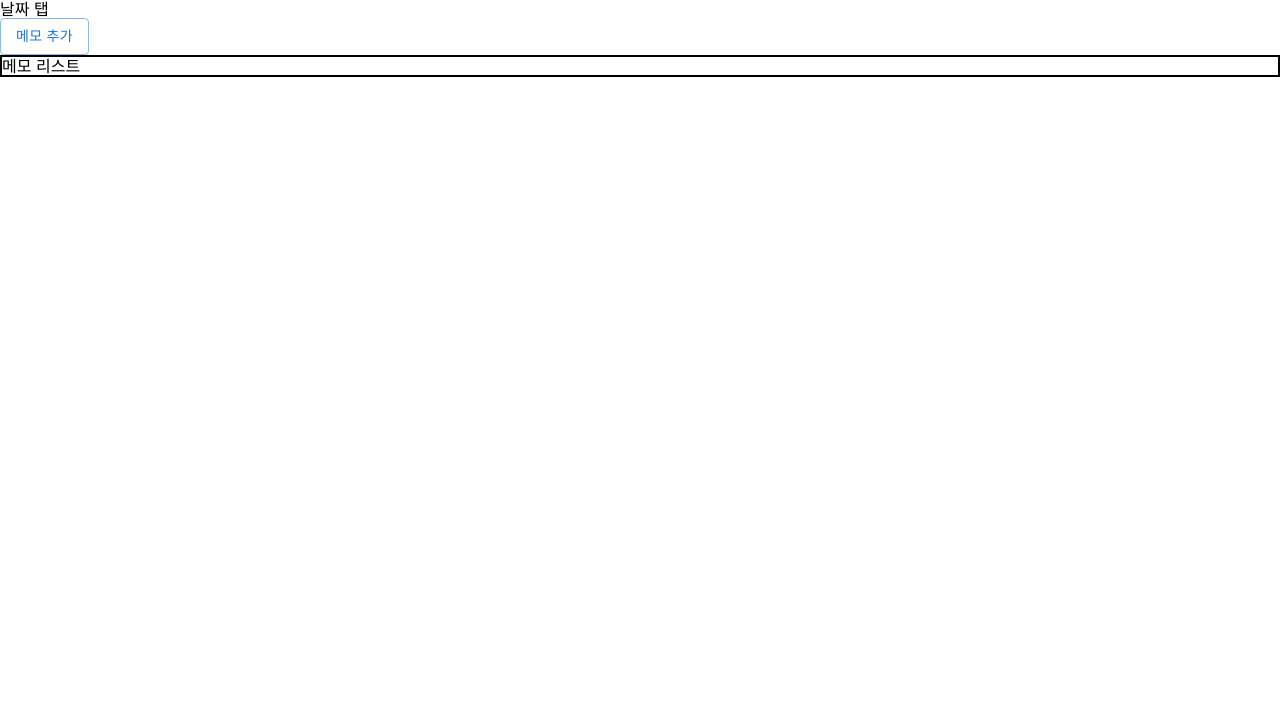
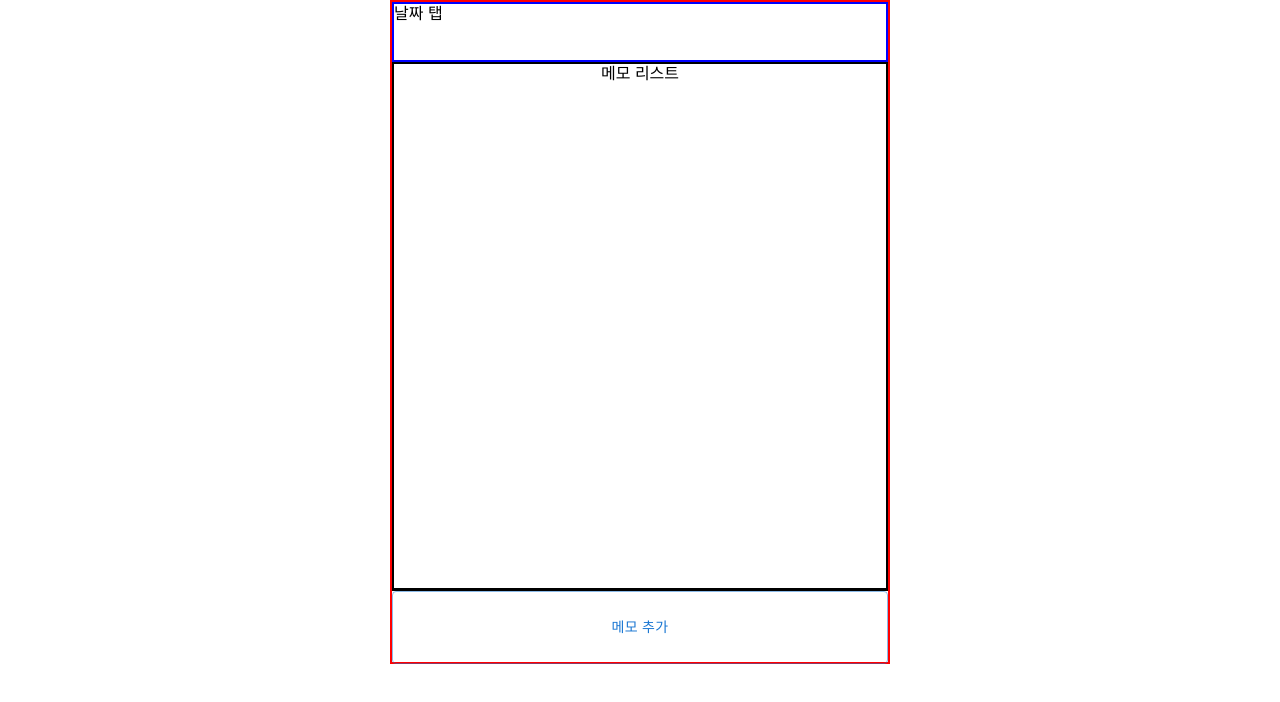
Before and after one commit to jaewoogwak/Memo, a React (Create React App) app: page / in a window 1280 px wide. Shown: the top 702 px of the page. Built offline with nearby package versions, Linux system fonts and the light colour scheme.

Commit message:
align contents

```diff
--- a/src/App.js
+++ b/src/App.js
@@ -1,10 +1,11 @@
 import './App.css';
+import './style.css'
 import { useState } from 'react';
-import View from './View';
-import Nav from './Nav';
-import MemoList from './MemoList';
-import MemoAddButton from './MemoAddButton';
-import Dialog from './FormDialog';
+import View from './component/View';
+import Nav from './component/Nav';
+import MemoList from './component/MemoList';
+import MemoAddButton from './component/MemoAddButton';
+import Dialog from './component/FormDialog';
 
 function App() {
 
@@ -19,15 +20,18 @@ function App() {
   }
 
   return (
-    <div>
-      <div>
+    <div class="content">
+      <div class="nav-date">
         <Nav />
-        <Dialog onClick={handleAddMemo} />
-        {/* <MemoAddButton onClick={handleAddMemo} /> */}
+      </div>
+      <div class="list">
+        <MemoList memoList={list} />
       </div>
       <div>
-        <MemoList memoList ={list}/>
+        <Dialog onClick={handleAddMemo} />
+
       </div>
+
     </div>
   );
 }
--- a/src/Memo.js
+++ /dev/null
@@ -1,12 +0,0 @@
-import React from "react";
-
-const Memo = (props) => {
-    return (
-        <div class ="memo">
-            {console.log('memo : ', props)}
-            {props.text}
-        </div>
-    );
-}
-
-export default Memo;
--- a/src/FormDialog.js
+++ b/src/component/FormDialog.js
@@ -29,8 +29,8 @@ export default function FormDialog(props) {
     handleClose();
   }
   return (
-    <div>
-      <Button variant="outlined" onClick={handleClickOpen}>
+    <div class ="bt">
+      <Button className = "button" variant="outlined" onClick={handleClickOpen}>
         메모 추가
       </Button>
       <Dialog open={open} onClose={handleClose}>
--- /dev/null
+++ b/src/component/Memo.js
@@ -0,0 +1,17 @@
+import React from "react";
+import MemoDeleteButton from "./MemoDeleteButton";
+
+const Memo = (props) => {
+    return (
+        <div class="memo">
+            <div class="text">
+                {console.log('memo : ', props)}
+                    {props.text}
+            </div>
+            <MemoDeleteButton/>
+        </div>
+
+    );
+}
+
+export default Memo;
--- /dev/null
+++ b/src/component/MemoDeleteButton.js
@@ -0,0 +1,14 @@
+import React from "react";
+
+const MemoDeleteButton = (props) => {
+
+    // const { onClick : addMemo } = props;
+    return (
+
+            <button className ="del" onClick>X</button>
+
+    )
+
+}
+
+export default MemoDeleteButton;
--- a/src/MemoList.js
+++ b/src/component/MemoList.js
@@ -1,6 +1,6 @@
 import React from "react";
 import Memo from "./Memo";
-import './style.css';
+import '../style.css';
 import { useState } from "react";
 
 const MemoList = (props) => {
@@ -11,7 +11,7 @@ const MemoList = (props) => {
 
 
     return (
-        <div class = "list">
+        <div>
             메모 리스트
             {/* {memoList} */}
             {memoList.map(memo => {
--- a/src/style.css
+++ b/src/style.css
@@ -1,11 +1,63 @@
+.content {
+    margin: 0 auto;
+    border: solid 2.5px red;
+    width: 500px;
+    height: 664px;
+}
+
+.nav-date {
+    margin: 0 auto;
+    border: solid 2.5px blue;
+    height: 60px;
+
+
+}
+
 .list {
+    /* margin: 0 auto; */
     border: solid 2.5px black;
+    width: 100%;
+    height: 80%;
+    text-align: center;
+}
+
+.bt {
+    width: 100%;
+    height: 74px;
+}
+
+.button {
+    height: 100%;
+    width: 100%;
 }
 
 .memo {
+    display: flex;
+    justify-content: space-between;
+    margin: 0 auto;
     text-align: center;
-    border: dashed 2px blue;
+    background-color:rgb(225, 225, 228);
+    border: solid 1px rgb(184, 184, 190);
+    border-radius: 20px;
     margin-top:10px;
     margin-bottom: 10px;
     padding:10px;
+    width: 100%;
+    font-size: 18px;
 }
+
+.del {
+    border-radius: 100%;
+    width: 40px;
+    height: 40px;
+    background-color: aqua;
+
+}
+
+.text {
+    text-align: center;
+    width: 100%;
+    padding-left: 6%;
+    padding-right:6%;
+
+}
```
Also changed, not shown: src/component/MemoAddButton.js (renamed from src/MemoAddButton.js), src/component/Nav.js (renamed from src/Nav.js), src/component/View.js (renamed from src/View.js).
